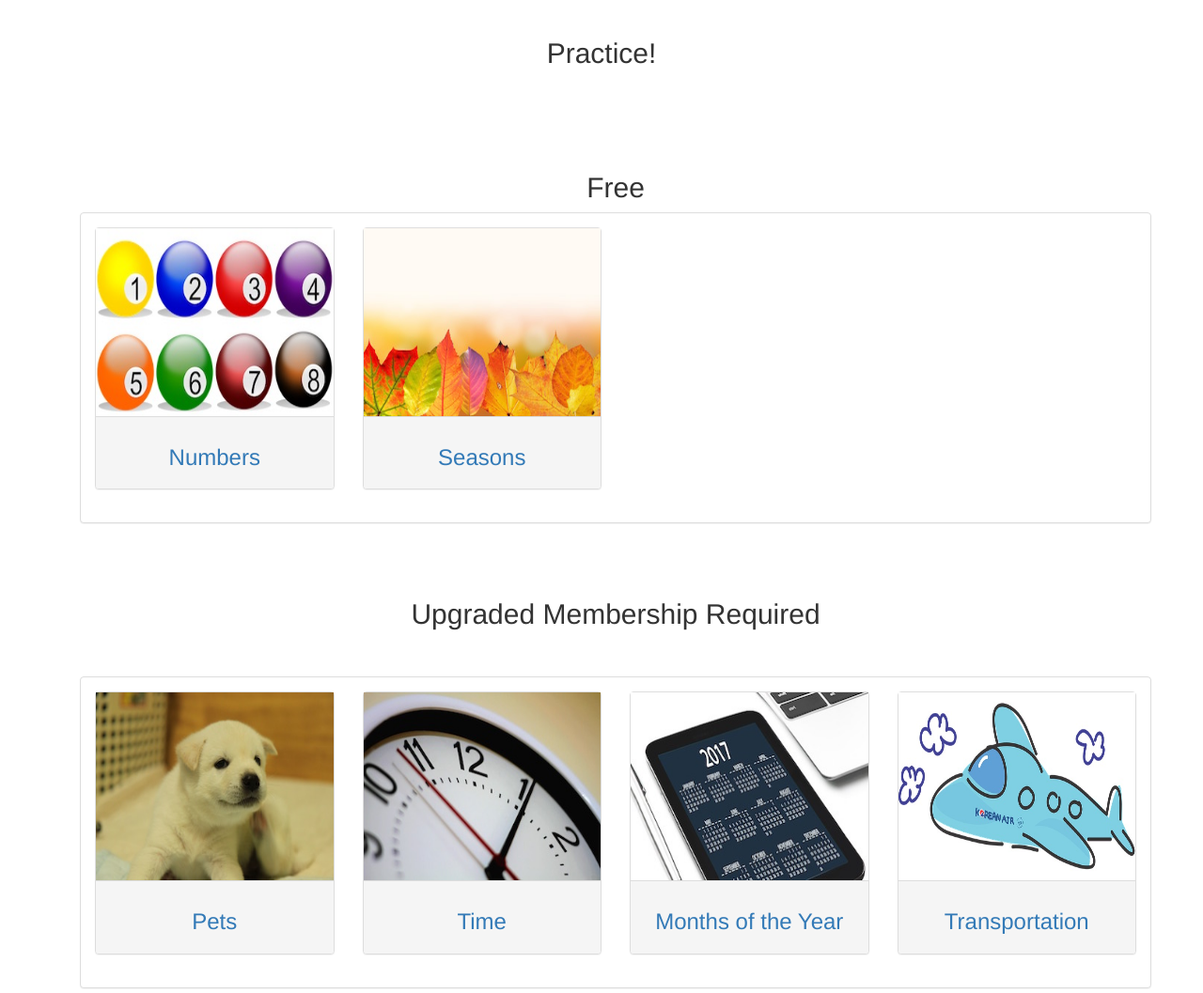
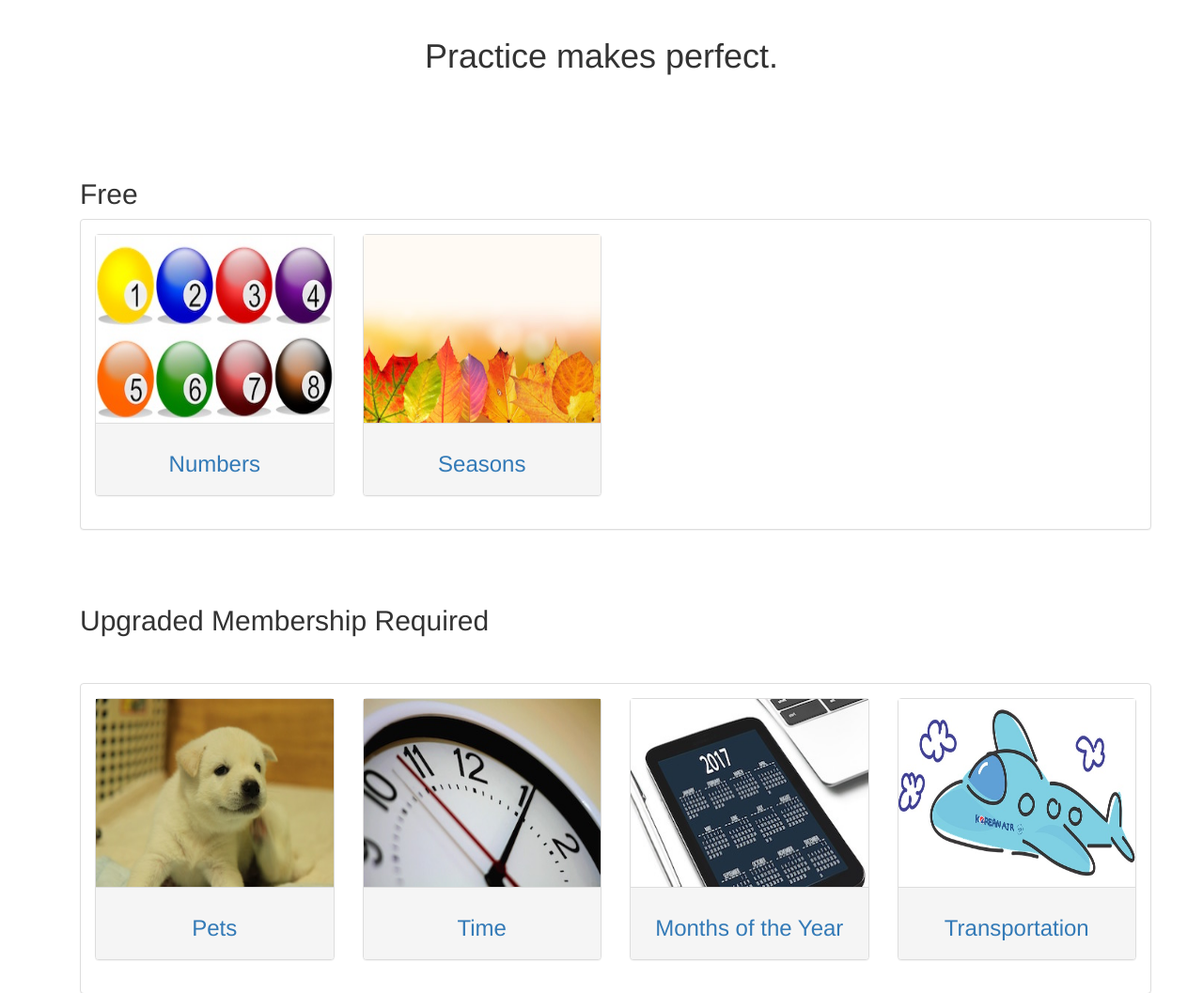
Before and after one commit to jieunyoo/hangulapp, a Flask app: page /learn in a window 1280 px wide. Shown: the part 52-1109 px from the top of the page at 94% size. Run offline with Flask 2, Linux system fonts and the light colour scheme; some libraries are stand-ins or nearby versions.

```diff
--- a/app/templates/learn.html
+++ b/app/templates/learn.html
@@ -4,7 +4,8 @@
 
 {% block page_content %}
 
-<h2 class="text-center"> Practice! </h2>
+<div class="learn">
+<h1 class="text-center"> Practice makes perfect. </h1></div>
 <br>
 <br>
 
@@ -12,7 +13,7 @@
 <br>
 <br>
 
-<h2 class="text-center"> Free </h2>
+<h2 > Free </h2>
 
   <div class="panel panel-default">
     <div class="panel-body">
@@ -45,7 +46,7 @@
 <br>
 <br>
 
-<h2 class="text-center"> Upgraded Membership Required </h2>
+<h2> Upgraded Membership Required </h2>
 <br>
 <br>
 
```
